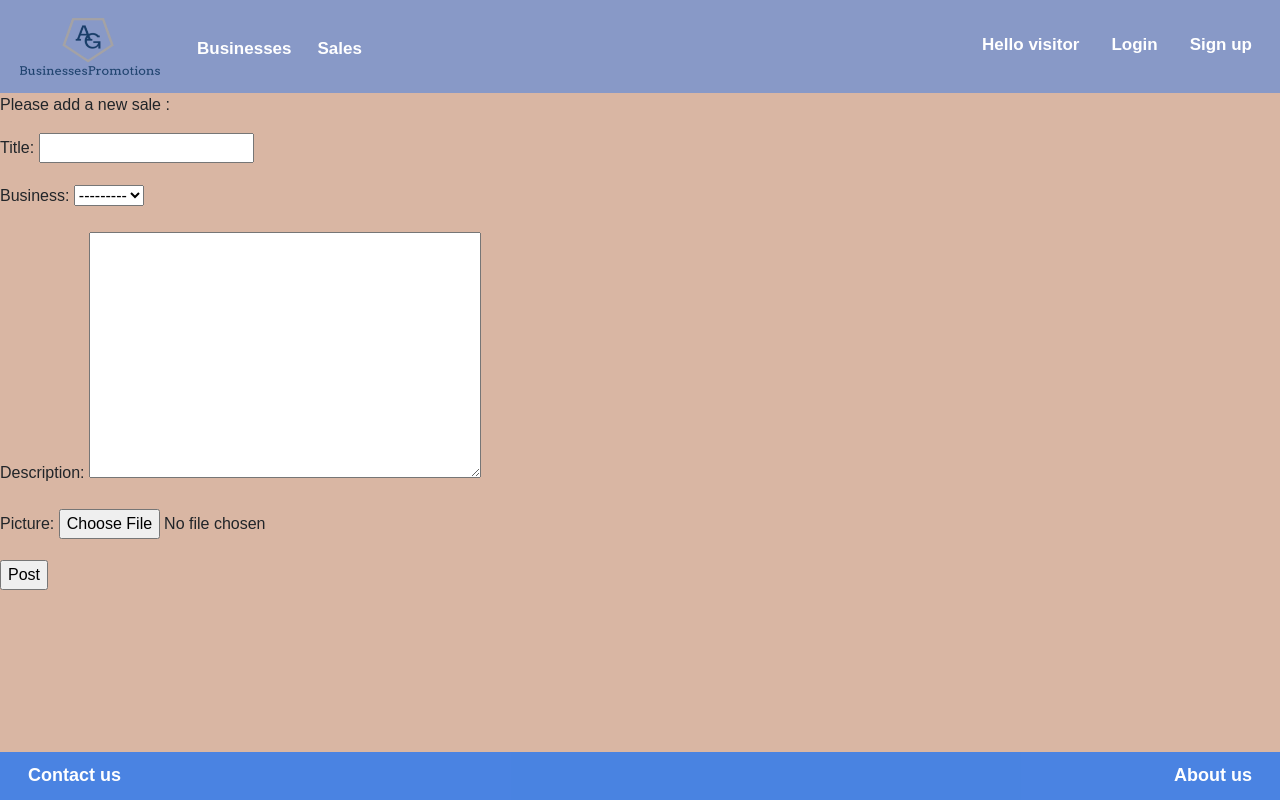
After one commit to avivz450/A-GBusinessesPromotions, a Django app: page /new_sale/ in a window 1280 px wide. The commit adds this page. Run offline with Django 3.2, Linux system fonts and the light colour scheme; data that the repository does not hold is empty; some libraries are stand-ins or nearby versions.

Commit message:
Added "Insert a sale feature"
- Added sale form to forms.py
- Altered picture field in Sale model and added migration file for that
- Added "Add a sale" option to the base.html
- Added html file to the new sale
- Added URL to the new sale file + view method for that

```diff
--- a/App/forms.py
+++ b/App/forms.py
@@ -1,7 +1,7 @@
 from django import forms
 from django.contrib.auth.forms import UserCreationForm
 from django.contrib.auth.models import User
-from .models import Business
+from .models import Business, Sale
 
 
 class SignUpForm(UserCreationForm):
@@ -31,3 +31,13 @@ class BusinessForm(forms.ModelForm):
             "instagram_link",
             "description",
         )
+
+
+class SaleForm(forms.ModelForm):
+    class Meta:
+        model = Sale
+        fields = ("title", "business", "description", "picture")
+
+    def __init__(self, *args, **kwargs):
+        super(SaleForm, self).__init__(*args, **kwargs)
+        self.fields["picture"].required = True
--- a/App/models.py
+++ b/App/models.py
@@ -65,7 +65,10 @@ class Business(models.Model):
 class Sale(models.Model):
     business = models.ForeignKey(Business, on_delete=models.CASCADE)
     title = models.CharField(max_length=30)
-    picture = models.ImageField(default=None, upload_to="App/images/SalesPictures/")
+    picture = models.ImageField(
+        default="App/images/SalesPictures/default.jpg",
+        upload_to="App/images/SalesPictures/",
+    )
     description = models.TextField(
         null=True, blank=True
     )  # To Do : limit description length
--- a/App/templates/home/base.html
+++ b/App/templates/home/base.html
@@ -50,6 +50,9 @@
 					<a class="nav-link" id="navlink" href=#>Edit Business</a>
 				</li>
 				<li class="nav-item">
+					<a class="nav-link" id="navlink" href="{% url 'new_sale' %}">Add Sale</a>
+				</li>
+				<li class="nav-item">
 				{% comment %} "{% url 'tags' %}" {% endcomment %}
 					<a class="nav-link" id="navlink" href=#>Upgrade</a>
 				</li>
--- /dev/null
+++ b/App/templates/home/new_sale.html
@@ -0,0 +1,16 @@
+{% extends "home/base.html" %}
+{% load static %}
+{% block content %}
+
+<body class="main-bg">
+    <div class="newfrm">
+        <p class="newmsg">Please add a new sale : </p>
+        <form enctype="multipart/form-data" method="POST">
+            {% csrf_token %}
+            {{ form.as_p }}
+            <input type="submit" value="Post">
+        </form>
+    </div>
+</body>
+
+{% endblock content %}
--- a/App/urls.py
+++ b/App/urls.py
@@ -22,4 +22,5 @@ urlpatterns = [
     path("sales/", views.sales, name="sales"),
     path("signup/", views.signup, name="signup"),
     path("new_business/", views.new_business, name="new_business"),
+    path("new_sale/", views.new_sale, name="new_sale"),
 ] + static(settings.MEDIA_URL, document_root=settings.MEDIA_ROOT)
--- a/App/views.py
+++ b/App/views.py
@@ -1,6 +1,6 @@
 from django.shortcuts import render, redirect
 from .models import Sale, Profile, Business
-from .forms import SignUpForm, BusinessForm
+from .forms import SignUpForm, BusinessForm, SaleForm
 from django.contrib.auth import login, authenticate
 
 
@@ -45,7 +45,7 @@ def signup(request):
 def new_business(request):
     form = BusinessForm
     if request.method == "POST":
-        businessForm = BusinessForm(request.POST)
+        businessForm = BusinessForm(request.POST, request.FILES)
         if businessForm.is_valid():
             businessForm = businessForm.save(commit=False)
             businessForm.profile = Profile.objects.filter(user=request.user).first()
@@ -53,3 +53,15 @@ def new_business(request):
     return render(
         request, "home/new_business.html", {"form": form, "title": "New Business"}
     )
+
+
+def new_sale(request):
+    form = SaleForm()
+    if request.method == "POST":
+        saleForm = SaleForm(request.POST, request.FILES)
+        if saleForm.is_valid():
+            saleForm.save()
+            return redirect("/")
+        else:
+            return redirect("/new_business/")
+    return render(request, "home/new_sale.html", {"form": form, "title": "New Sale"})
```
Also changed, not shown: App/migrations/0006_alter_sale_picture.py (added).
